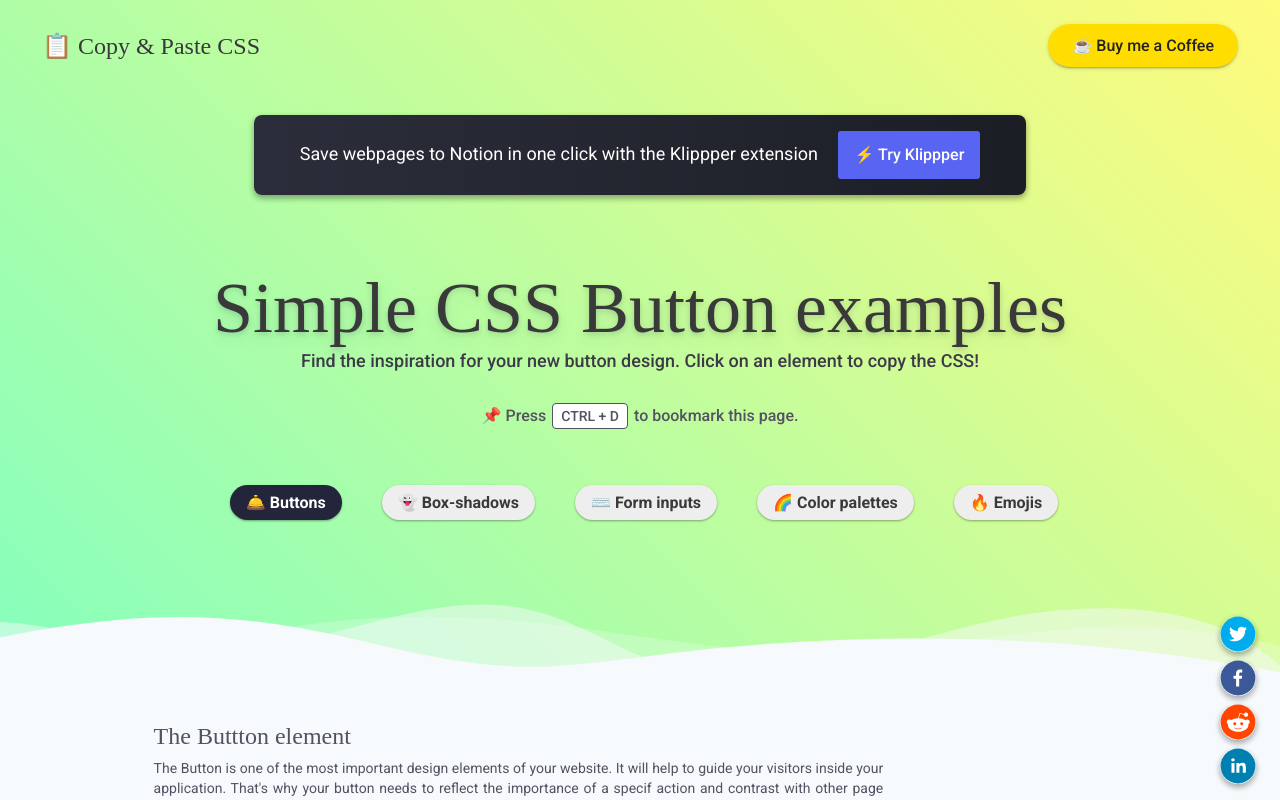
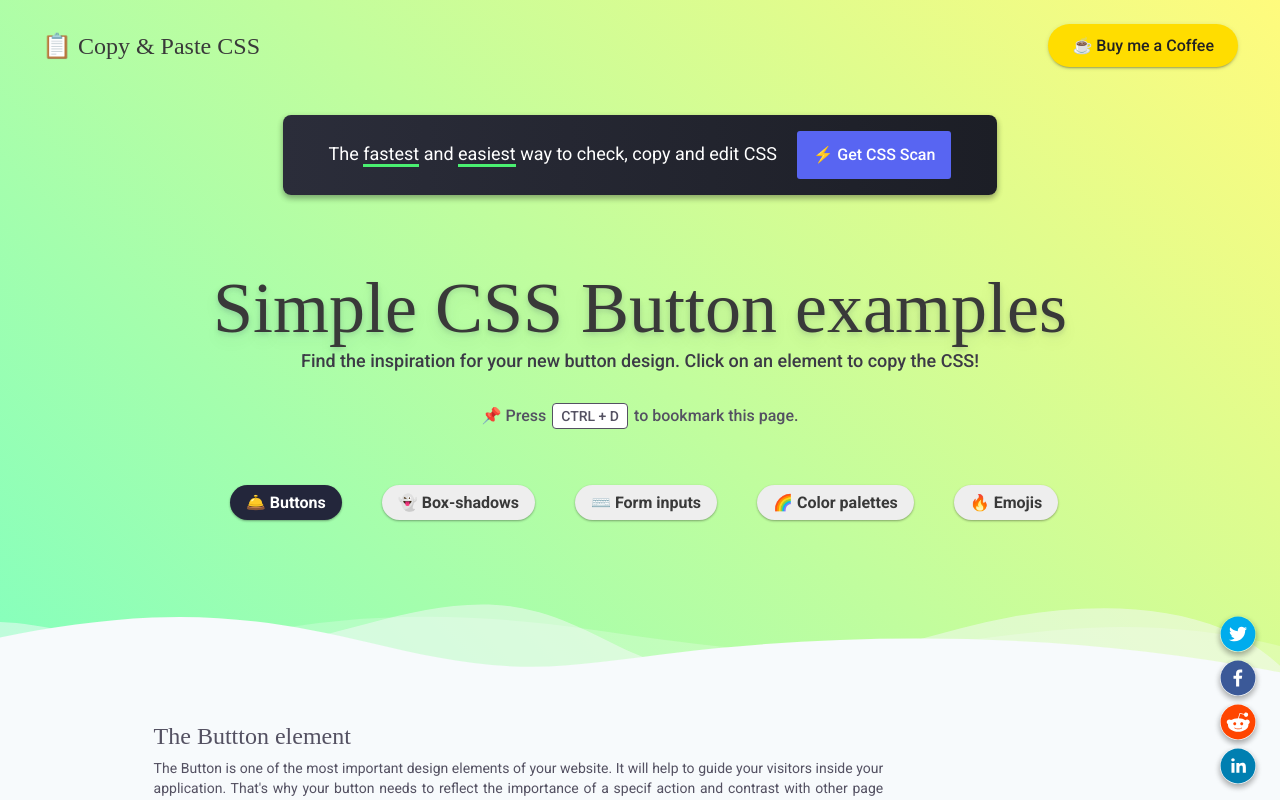
Before and after one commit to Siglave/copy-paste-css, a Next.js app: page / in a window 1280 px wide. Shown: the top 800 px of the page. Built offline with nearby package versions, Linux system fonts and the light colour scheme; a web font is replaced by a local one.

Commit message:
Update affilate link

```diff
--- a/frontend/HeaderSection.jsx
+++ b/frontend/HeaderSection.jsx
@@ -121,6 +121,12 @@ const ShapeContainer = styled.div`
     }
 `
 
+const BorderText = styled.span`
+    border-bottom: 3px solid #4af071;
+    @media (max-width: 1200px) {
+        border-bottom: 1px solid #4af071;
+    }
+`
 
 
 export default function HeaderSection({
@@ -164,7 +170,7 @@ export default function HeaderSection({
                 <Navbar />
                 <HeroSection>
                     <div style={{ display: "flex", justifyContent: "center", marginBottom: "72px" }}>
-                        <AffiliateBanner>Save webpages to Notion in one click with the Klippper extension <LinkAffiliate target="_blank" href="https://klippper.com/?ref=copypastecss">⚡ Try Klippper</LinkAffiliate></AffiliateBanner>
+                        <AffiliateBanner>The <BorderText>fastest</BorderText> and <BorderText>easiest</BorderText> way to check, copy and edit CSS <LinkAffiliate rel="nofollow" target="_blank" href="https://gumroad.com/a/231494771/fULny">⚡ Get CSS Scan</LinkAffiliate></AffiliateBanner>
                     </div>
                     <PageTitle>{heroTitle}</PageTitle>
                     <SubTitle>{heroSubtitle}</SubTitle>
```
